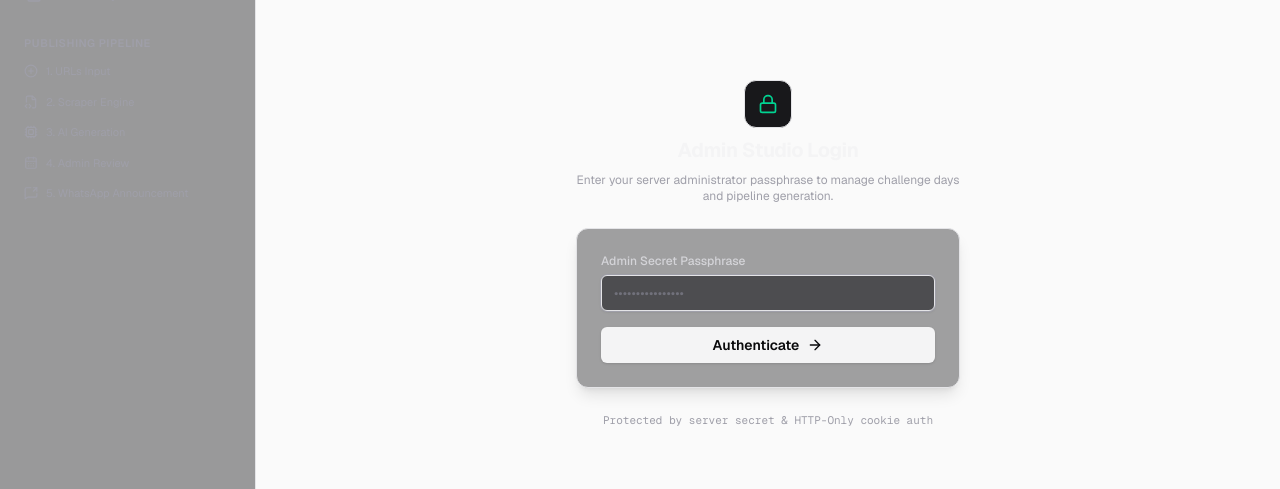
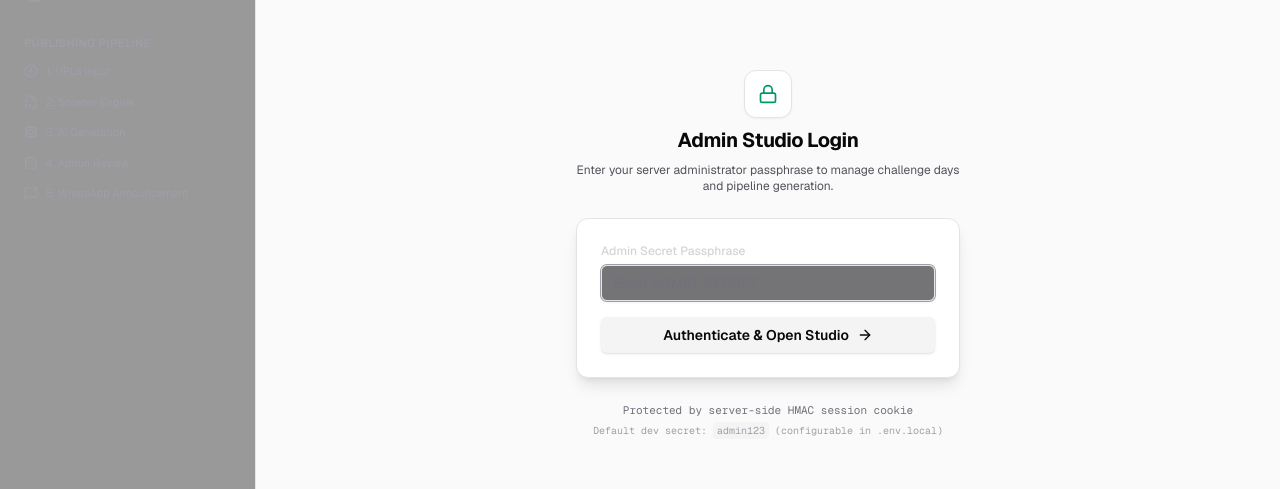
Before and after one commit to atharvabaodhankar/100_days_code, a Next.js app: page /admin/login in a window 1280 px wide. Shown: the part 154-643 px from the top of the page. Built offline with nearby package versions, Linux system fonts and the light colour scheme.

Commit message:
feat: implement core architecture, UI component library, and AI integration for problem solving platform

```diff
--- a/src/app/admin/login/page.tsx
+++ b/src/app/admin/login/page.tsx
@@ -1,20 +1,25 @@
 "use client";
 
 import * as React from "react";
-import { useRouter } from "next/navigation";
-import { Shield, KeyRound, ArrowRight, Lock, Terminal } from "lucide-react";
+import { Suspense } from "react";
+import { useRouter, useSearchParams } from "next/navigation";
+import { ArrowRight, Lock, AlertCircle, Loader2 } from "lucide-react";
 import { Button } from "@/components/ui/button";
 import { Input } from "@/components/ui/input";
 import { useToast } from "@/components/ui/toast";
+import { ThemeToggle } from "@/components/ui/theme-toggle";
 
-export default function AdminLoginPage() {
+function LoginFormContent() {
   const router = useRouter();
+  const searchParams = useSearchParams();
+  const redirectTo = searchParams?.get("from") || "/admin";
   const { showToast } = useToast();
+
   const [secret, setSecret] = React.useState("");
   const [isLoading, setIsLoading] = React.useState(false);
   const [error, setError] = React.useState("");
 
-  const handleLogin = (e: React.FormEvent) => {
+  const handleLogin = async (e: React.FormEvent) => {
     e.preventDefault();
     if (!secret.trim()) {
       setError("Please enter the admin security passphrase.");
@@ -24,50 +29,57 @@ export default function AdminLoginPage() {
     setIsLoading(true);
     setError("");
 
-    // Mock authentication transition
-    setTimeout(() => {
+    try {
+      const res = await fetch("/api/admin/auth/login", {
+        method: "POST",
+        headers: { "Content-Type": "application/json" },
+        body: JSON.stringify({ secret }),
+      });
+
+      const data = await res.json();
+
+      if (!res.ok) {
+        setError(data.error || "Authentication failed. Please check your passphrase.");
         setIsLoading(false);
+        return;
+      }
+
       showToast({
         type: "success",
-        title: "Authenticated",
-        message: "Welcome back, Atharva. Redirecting to admin studio.",
+        title: "Authenticated Successfully",
+        message: "Welcome to Admin Studio. Session cookie established.",
       });
-      router.push("/admin");
-    }, 800);
+
+      router.push(redirectTo);
+      router.refresh();
+    } catch {
+      setError("Network error. Please ensure the development server is running.");
+      setIsLoading(false);
+    }
   };
 
   return (
-    <div className="min-h-[80vh] flex flex-col items-center justify-center px-4">
-      <div className="w-full max-w-sm space-y-6">
-        {/* Brand Lock Header */}
-        <div className="text-center space-y-2">
-          <div className="inline-flex h-12 w-12 items-center justify-center rounded-xl bg-zinc-900 border border-zinc-800 text-zinc-200 mb-2">
-            <Lock className="h-5 w-5 text-emerald-400" />
-          </div>
-          <h1 className="text-xl font-bold tracking-tight text-zinc-100">
-            Admin Studio Login
-          </h1>
-          <p className="text-xs text-zinc-400">
-            Enter your server administrator passphrase to manage challenge days and pipeline generation.
-          </p>
-        </div>
-
-        {/* Login Form */}
     <form
       onSubmit={handleLogin}
-          className="rounded-xl border border-zinc-800 bg-zinc-900/40 p-6 space-y-4 shadow-lg"
+      className="rounded-xl border border-zinc-200 dark:border-zinc-800 bg-white dark:bg-zinc-900/40 p-6 space-y-4 shadow-lg"
     >
+      {error && (
+        <div className="flex items-center gap-2 p-3 rounded-lg bg-rose-50 dark:bg-rose-950/40 border border-rose-200 dark:border-rose-800/50 text-xs text-rose-700 dark:text-rose-300">
+          <AlertCircle className="h-4 w-4 shrink-0 text-rose-600 dark:text-rose-400" />
+          <span>{error}</span>
+        </div>
+      )}
+
       <div>
         <Input
           type="password"
           label="Admin Secret Passphrase"
-              placeholder="••••••••••••••••"
+          placeholder="Enter ADMIN_SECRET"
           value={secret}
           onChange={(e) => {
             setSecret(e.target.value);
             if (error) setError("");
           }}
-              error={error}
           autoFocus
           required
         />
@@ -78,14 +90,51 @@ export default function AdminLoginPage() {
         className="w-full font-semibold"
         isLoading={isLoading}
       >
-            Authenticate
+        Authenticate & Open Studio
         <ArrowRight className="ml-2 h-4 w-4" />
       </Button>
     </form>
+  );
+}
+
+export default function AdminLoginPage() {
+  return (
+    <div className="min-h-[80vh] flex flex-col items-center justify-center px-4 relative">
+      <div className="absolute top-4 right-4">
+        <ThemeToggle />
+      </div>
+
+      <div className="w-full max-w-sm space-y-6">
+        {/* Brand Lock Header */}
+        <div className="text-center space-y-2">
+          <div className="inline-flex h-12 w-12 items-center justify-center rounded-xl bg-white dark:bg-zinc-900 border border-zinc-200 dark:border-zinc-800 text-zinc-900 dark:text-zinc-200 mb-2 shadow-xs">
+            <Lock className="h-5 w-5 text-emerald-600 dark:text-emerald-400" />
+          </div>
+          <h1 className="text-xl font-bold tracking-tight text-zinc-950 dark:text-zinc-100">
+            Admin Studio Login
+          </h1>
+          <p className="text-xs text-zinc-600 dark:text-zinc-400">
+            Enter your server administrator passphrase to manage challenge days and pipeline generation.
+          </p>
+        </div>
+
+        {/* Suspense wrapped login form */}
+        <Suspense
+          fallback={
+            <div className="rounded-xl border border-zinc-200 dark:border-zinc-800 bg-white dark:bg-zinc-900/40 p-8 flex items-center justify-center shadow-lg">
+              <Loader2 className="h-6 w-6 animate-spin text-zinc-400" />
+            </div>
+          }
+        >
+          <LoginFormContent />
+        </Suspense>
 
         {/* Security Notice */}
-        <div className="text-center text-[11px] text-zinc-400 font-mono">
-          <span>Protected by server secret & HTTP-Only cookie auth</span>
+        <div className="text-center text-[11px] text-zinc-500 dark:text-zinc-400 font-mono space-y-1">
+          <div>Protected by server-side HMAC session cookie</div>
+          <div className="text-zinc-400 dark:text-zinc-600 text-[10px]">
+            Default dev secret: <code className="bg-zinc-100 dark:bg-zinc-800 px-1 py-0.5 rounded">admin123</code> (configurable in .env.local)
+          </div>
         </div>
       </div>
     </div>
--- /dev/null
+++ b/src/app/api/admin/auth/login/route.ts
@@ -0,0 +1,52 @@
+import { NextRequest, NextResponse } from "next/server";
+import { env } from "@/lib/env";
+import { createSessionToken, ADMIN_COOKIE_NAME } from "@/lib/auth/session";
+
+export async function POST(req: NextRequest) {
+  try {
+    const body = await req.json();
+    const { secret } = body;
+
+    if (!secret || typeof secret !== "string") {
+      return NextResponse.json(
+        { error: "Admin secret is required." },
+        { status: 400 }
+      );
+    }
+
+    // Compare with server secret from environment variable
+    if (secret.trim() !== env.ADMIN_SECRET.trim()) {
+      return NextResponse.json(
+        { error: "Invalid admin passphrase. Access denied." },
+        { status: 401 }
+      );
+    }
+
+    // Generate signed session token
+    const token = await createSessionToken();
+
+    const response = NextResponse.json(
+      { success: true, message: "Authentication successful." },
+      { status: 200 }
+    );
+
+    // Set secure, HTTP-only session cookie
+    response.cookies.set({
+      name: ADMIN_COOKIE_NAME,
+      value: token,
+      httpOnly: true,
+      secure: env.isProduction,
+      sameSite: "lax",
+      path: "/",
+      maxAge: 60 * 60 * 24 * 7, // 7 days
+    });
+
+    return response;
+  } catch (error) {
+    console.error("Login error:", error);
+    return NextResponse.json(
+      { error: "An internal error occurred during authentication." },
+      { status: 500 }
+    );
+  }
+}
```
Also changed, not shown: src/app/admin/days/[day]/page.tsx (+14 -19 lines). Lines whose indentation alone changed are shown as unchanged.
